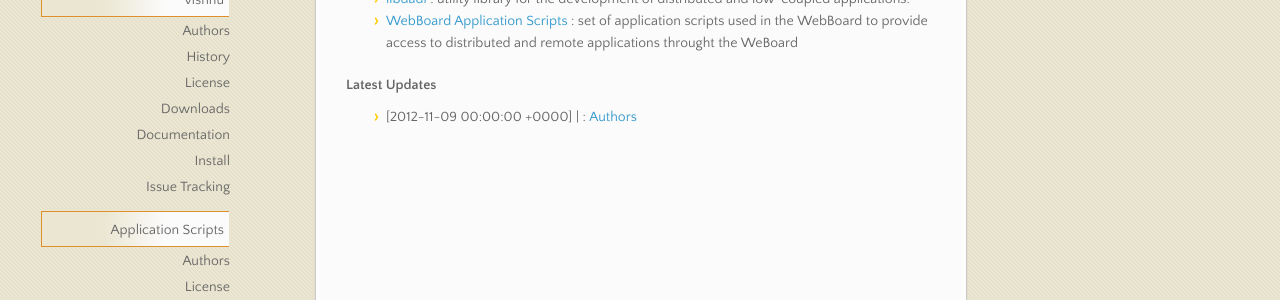
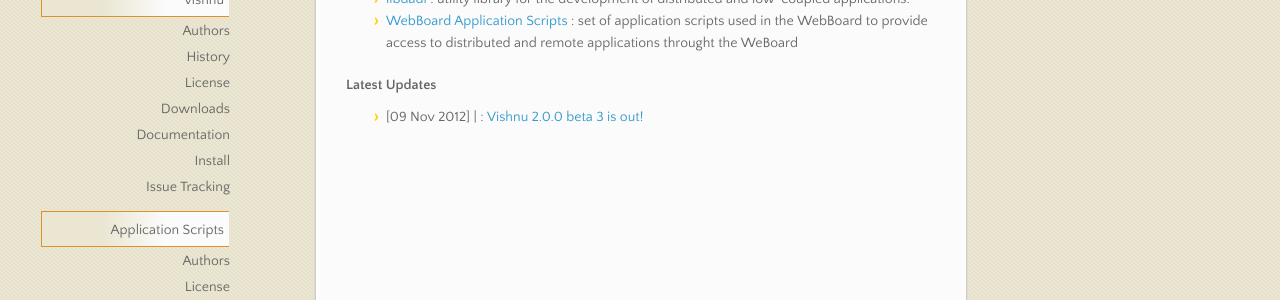
Before and after one commit to dloureiro/sysfera.github.com, a Jekyll site: the page built from index.html, in a window 1280 px wide and 900 px high, scrolled down 36 px. Shown: the part 445-745 px from the top of the window. Built offline with Jekyll 4.4.1, drawn with Linux system fonts in a browser that asks for light colours; nearby versions of some CDN libraries; Markdown is read by kramdown in place of the engine named in the settings.

Commit message:
Some bug corrections

```diff
--- a/_posts/2012-11-09-Vishnu_v2.0.0beta3_is_out.html
+++ b/_posts/2012-11-09-Vishnu_v2.0.0beta3_is_out.html
@@ -1,5 +1,5 @@
 ---
-title : Authors
+title : Vishnu 2.0.0 beta 3 is out!
 categories : vishnu-news news
 permalink : /vishnu/vishnu_v2.0.0beta3_is_out.html
 layout: default
--- a/index.html
+++ b/index.html
@@ -20,7 +20,7 @@
 	<h4>Latest Updates</h4>
 	<ul>
 	{% for post in site.categories["news"] limit: 10 %}
-		<li>[{{ post.date | format_date }}] | <u>{{ post.category }}</u> : <a href="{{ post.url }}">{{ post.title }}</a></li>
+		<li>[{{ post.date | date_to_string }}] | <u>{{ post.category }}</u> : <a href="{{ post.url }}">{{ post.title }}</a></li>
 	{% endfor %}
 	</ul>
 </section>
```
